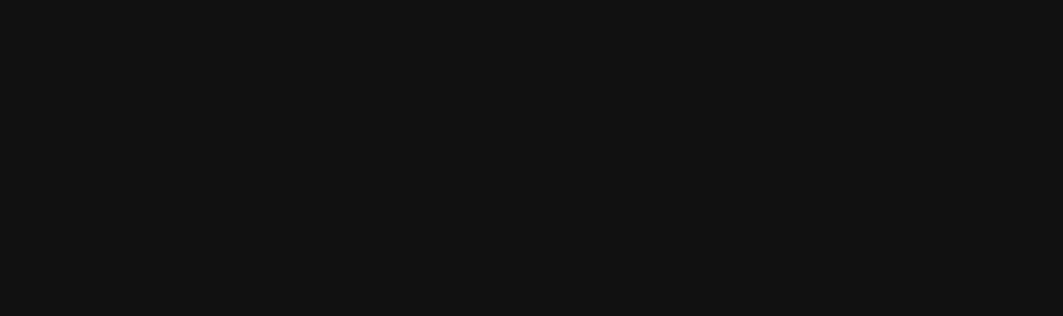
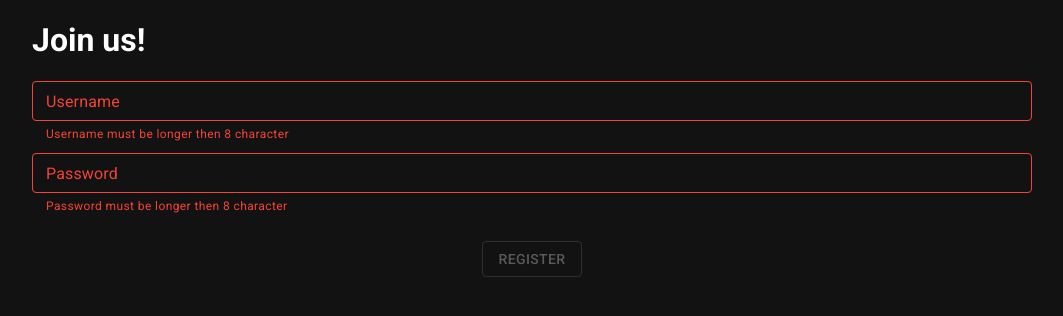
Before and after one commit to emreunsal1/notes-front-end, a React (Create React App) app: page /register in a window 1280 px wide. Shown: the top 316 px of the page, without its empty margins (108-1171 px from the left). Built offline with nearby package versions, Linux system fonts and the light colour scheme.

Commit message:
add  styling

```diff
--- a/src/App.js
+++ b/src/App.js
@@ -3,7 +3,10 @@
 import Login from "./pages/Login";
 import Notes from "./pages/Notes";
 import { ThemeProvider, createTheme, Box } from "@mui/material";
+
 import "./style/app.scss";
+import Profile from "./pages/Profile";
+import Register from "./pages/Register";
 export default function App() {
   const theme = createTheme({
     palette: { mode: "dark" },
@@ -18,6 +21,12 @@
           <Route path="/notes">
             <Notes />
           </Route>
+          <Route path="/profile">
+            <Profile />
+          </Route>
+          <Route path="/register">
+            <Register />
+          </Route>
         </Router>
       </div>
     </ThemeProvider>
--- a/src/components/NoteItem.js
+++ b/src/components/NoteItem.js
@@ -105,6 +105,7 @@
           </Typography>
         ) : (
           <TextField
+            sx={{ mb: 3 }}
             fullWidth
             variant="outlined"
             label="Title"
@@ -143,7 +144,7 @@
           </>
         ) : (
           <TextField
-            sx={{ mt: 3 }}
+            sx={{ maxHeight: 350, overflowY: "scroll", pt: 1 }}
             fullWidth
             variant="outlined"
             label="Content"
--- a/src/functions.js
+++ b/src/functions.js
@@ -6,6 +6,20 @@
     password: password,
   };
   return fetch("https://notes-demo-backend.herokuapp.com/login", {
+    method: "POST",
+    mode: "cors",
+    headers: { "content-type": "application/json" },
+    credentials: "include",
+    body: JSON.stringify(data),
+  });
+};
+
+export const register = (username, password) => {
+  const data = {
+    username: username,
+    password: password,
+  };
+  return fetch("https://notes-demo-backend.herokuapp.com/register", {
     method: "POST",
     mode: "cors",
     headers: { "content-type": "application/json" },
--- a/src/pages/Login.js
+++ b/src/pages/Login.js
@@ -1,19 +1,40 @@
-import React, { useState } from "react";
+import React, { useState, useEffect } from "react";
 import { login } from "../functions";
-import { useHistory } from "react-router-dom";
+import { useHistory, useLocation } from "react-router-dom";
 import LoadingButton from "@mui/lab/LoadingButton";
 import TextField from "@mui/material/TextField";
+import { Link as RouterLink } from "react-router-dom";
+import { Button, Typography } from "@mui/material";
+import Alert from "@mui/material/Alert";
+import Snackbar from "@mui/material/Snackbar";
 
 export default function Login() {
   const history = useHistory();
+  const location = useLocation();
   const [loadingButton, setLoadingButton] = useState(false);
+  const [isError, setIsError] = useState(false);
+  const [user, setUser] = useState({
+    username: "",
+    password: "",
+  });
 
-  const getPost = async (event) => {
+  useEffect(() => {
+    if (location.state?.user) {
+      setUser(location.state.user);
+    }
+  }, [location]);
+
+  const onSubmit = async (event) => {
     event.preventDefault();
     setLoadingButton(true);
     const username = event.target.username.value;
     const password = event.target.password.value;
     const userData = await login(username, password);
+    if (userData.status != 200) {
+      setLoadingButton(false);
+      return setIsError(true);
+    }
+
     const data = await userData.json();
     if (data.token) {
       history.push("/notes");
@@ -24,10 +45,17 @@
   return (
     <div className="login-container">
       <h1>Welcome to Sticky Notes</h1>
-      <form onSubmit={getPost}>
+      <form onSubmit={onSubmit}>
         <TextField
           size="small"
           label="Username"
+          value={user.username}
+          onChange={(e) =>
+            setUser({
+              ...user,
+              username: e.target.value,
+            })
+          }
           variant="outlined"
           name="username"
           fullWidth
@@ -38,18 +66,46 @@
           label="Password"
           variant="outlined"
           name="password"
+          value={user.password}
+          onChange={(e) =>
+            setUser({
+              ...user,
+              password: e.target.value,
+            })
+          }
           fullWidth
           type="password"
           sx={{ mb: 1 }}
         />
+
+        <Snackbar
+          anchorOrigin={{ vertical: "top", horizontal: "center" }}
+          open={isError}
+          autoHideDuration={1500}
+          onClose={() => setIsError(false)}
+        >
+          <Alert variant="filled" severity="error">
+            Username or Password is wrong!
+          </Alert>
+        </Snackbar>
+
         <LoadingButton
           loading={loadingButton}
           type="submit"
+          disabled={user.password.length <= 7 || user.username.length <= 7}
           variant="outlined"
-          sx={{ mx: "auto" }}
+          sx={{ mx: "auto", mt: 2 }}
         >
-          Login
+          LOGIN
         </LoadingButton>
+        <Typography textAlign="center" sx={{ color: "white", my: 2 }}>
+          or
+        </Typography>
+        <RouterLink to="/register">
+          <Button variant="text" sx={{ mx: "auto", color: "primary.light" }}>
+            REGISTER
+          </Button>
+        </RouterLink>
       </form>
     </div>
   );
--- a/src/pages/Notes.js
+++ b/src/pages/Notes.js
@@ -8,10 +8,18 @@
 import Typography from "@mui/material/Typography";
 import Fab from "@mui/material/Fab";
 import AddIcon from "@mui/icons-material/Add";
+import PersonIcon from "@mui/icons-material/Person";
+import { useHistory } from "react-router-dom";
+import { IconButton } from "@mui/material";
+import Snackbar from "@mui/material/Snackbar";
+import Alert from "@mui/material/Alert";
 
 export default function Notes() {
   const [notes, setNotes] = useState([]);
   const [isModalOpen, setIsModalOpen] = useState(false);
+  const [isSuccess, setIsSuccess] = useState(false);
+
+  const history = useHistory();
 
   useEffect(() => {
     myNotes();
@@ -20,6 +28,7 @@
   const onSubmit = (newNote) => {
     setNotes([newNote, ...notes]);
     setIsModalOpen(false);
+    setIsSuccess(true);
   };
 
   const onDelete = (deletedNote) => {
@@ -36,6 +45,16 @@
 
   return (
     <Box>
+      <Snackbar
+        open={isSuccess}
+        anchorOrigin={{ vertical: "top", horizontal: "center" }}
+        autoHideDuration={2000}
+        onClose={() => setIsSuccess(false)}
+      >
+        <Alert variant="filled" severity="success">
+          Note added successfully
+        </Alert>
+      </Snackbar>
       <Typography variant="h1" sx={{ my: 3 }}>
         Your Sticky Notes
       </Typography>
@@ -61,6 +80,14 @@
       >
         <AddIcon />
       </Fab>
+      <IconButton
+        size="large"
+        sx={{ position: "fixed", top: 30, right: 30, cursor: "pointer" }}
+        onClick={() => history.push("/profile")}
+        color="primary"
+      >
+        <PersonIcon fontSize="inherit" />
+      </IconButton>
     </Box>
   );
 }
--- /dev/null
+++ b/src/pages/Profile.js
@@ -0,0 +1,5 @@
+import React from "react";
+
+export default function Profile() {
+  return <div>Burası Profile</div>;
+}
--- /dev/null
+++ b/src/pages/Register.js
@@ -0,0 +1,79 @@
+import React, { useState } from "react";
+import { register } from "../functions";
+import { useHistory } from "react-router-dom";
+import LoadingButton from "@mui/lab/LoadingButton";
+import TextField from "@mui/material/TextField";
+import { Link as RouterLink } from "react-router-dom";
+import { Button, Typography } from "@mui/material";
+
+export default function Register() {
+  const history = useHistory();
+  const [loadingButton, setLoadingButton] = useState(false);
+  const [username, setUsername] = useState("");
+  const [password, setPassword] = useState("");
+  const onSubmit = async (event) => {
+    event.preventDefault();
+    setLoadingButton(true);
+    const username = event.target.username.value;
+    const password = event.target.password.value;
+    const userData = await register(username, password);
+    const data = await userData.json();
+    if (data.username) {
+      history.push({
+        pathname: "/",
+        state: {
+          user: {
+            username,
+            password,
+          },
+        },
+      });
+    }
+    setLoadingButton(false);
+  };
+
+  return (
+    <div className="login-container">
+      <h1>Join us!</h1>
+      <form onSubmit={onSubmit}>
+        <TextField
+          size="small"
+          label="Username"
+          variant="outlined"
+          onChange={(e) => setUsername(e.target.value)}
+          error={username.length <= 7}
+          helperText={
+            username.length <= 7 && "Username must be longer then 8 character"
+          }
+          name="username"
+          fullWidth
+          sx={{ mb: 1 }}
+        />
+        <TextField
+          size="small"
+          label="Password"
+          variant="outlined"
+          name="password"
+          onChange={(e) => setPassword(e.target.value)}
+          fullWidth
+          error={password.length <= 7}
+          helperText={
+            password.length <= 7 && "Password must be longer then 8 character"
+          }
+          type="password"
+          sx={{ mb: 1 }}
+        />
+
+        <LoadingButton
+          loading={loadingButton}
+          type="submit"
+          disabled={password.length <= 7 || username.length <= 7}
+          variant="outlined"
+          sx={{ mx: "auto", mt: 2 }}
+        >
+          REGISTER
+        </LoadingButton>
+      </form>
+    </div>
+  );
+}
--- a/src/style/app.scss
+++ b/src/style/app.scss
@@ -38,7 +38,6 @@
   margin: 0 auto;
   .login-container {
     button {
-      width: 40%;
       display: block;
       margin-left: auto;
     }
@@ -48,4 +47,10 @@
     right: 30px;
     bottom: 30px;
   }
+  .profile-button {
+    position: fixed;
+    top: 30px;
+    right: 30px;
+    cursor: pointer;
+  }
 }
```
